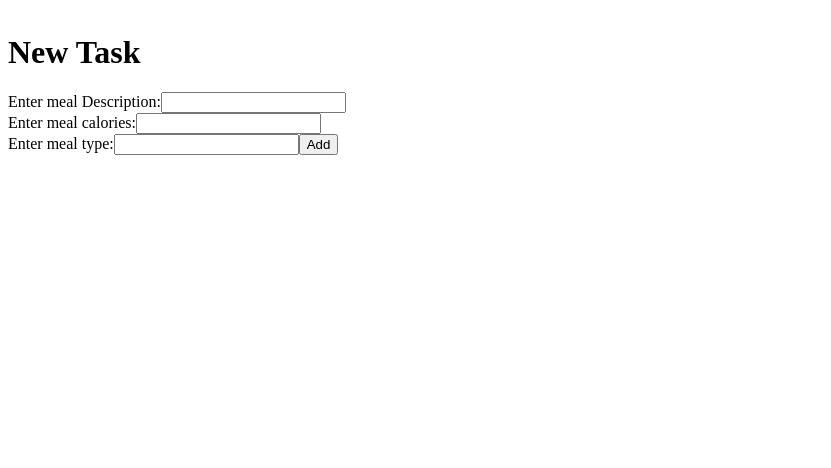
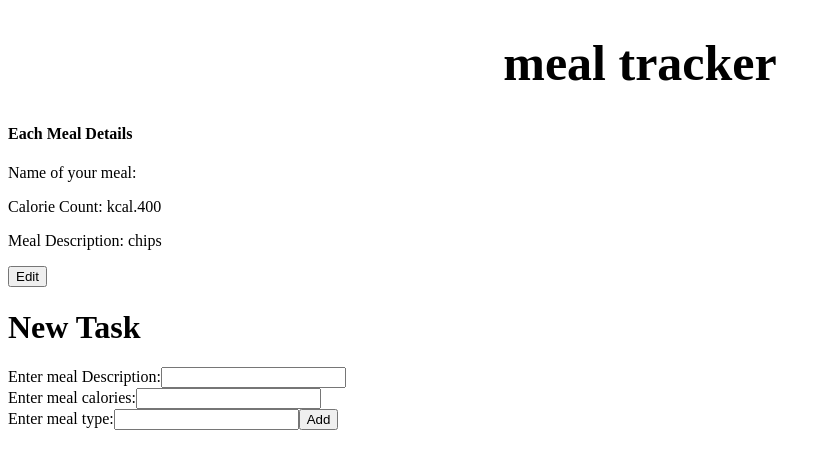
Before and after one commit to markkariuki/meal-tracker, an Angular app: page / in a window 1280 px wide. Shown: the top 468 px of the page, without its empty margins (0-831 px from the left). Built offline with nearby package versions, Linux system fonts and the light colour scheme.

Commit message:
add the list

```diff
--- a/src/app/app.component.html
+++ b/src/app/app.component.html
@@ -1,7 +1,7 @@
 <!--The content below is only a placeholder and can be replaced.-->
 <h1>{{title}}</h1>
 <app-meal-lists
-[childMealList]="masterMealList"
+[childtaskMeal]="masterMealList"
    (clickSender)="showDetails($event)"
 ></app-meal-lists>
 <app-edit-meals
--- a/src/app/app.component.ts
+++ b/src/app/app.component.ts
@@ -6,9 +6,11 @@ import { Meal } from './meal.model';
   styleUrls: ['./app.component.css']
 })
 export class AppComponent {
+   title= 'meal tracker';
   public masterMealList: Meal[] = [
+    new Meal("chips", 400, "lunch")
+  ];
 
-   ];
    selectedMeal: Meal = null;
    showDetails(clickedMeal: Meal) {
      this.selectedMeal = clickedMeal;
@@ -16,7 +18,7 @@ export class AppComponent {
    finishedEditing() {
      this.selectedMeal = null;
    }
-   addTask(newMealFromChild: Meal) {
+   addMeal(newMealFromChild: Meal) {
    this.masterMealList.push(newMealFromChild);
  }
  }
--- a/src/app/meal-lists/meal-lists.component.ts
+++ b/src/app/meal-lists/meal-lists.component.ts
@@ -7,7 +7,7 @@ import { Meal } from '../meal.model';
   styleUrls: ['./meal-lists.component.css']
 })
 export class MealListsComponent implements OnInit {
-  @Input() childMealList: Meal[];
+  @Input() childtaskMeal: Meal[];
   @Output() clickSender = new EventEmitter();
   editButtonHasBeenClicked(mealToEdit: Meal) {
     this.clickSender.emit(mealToEdit);
--- a/src/app/new-meals/new-meals.component.ts
+++ b/src/app/new-meals/new-meals.component.ts
@@ -10,7 +10,6 @@ export class NewMealsComponent implements OnInit {
  addClicked(description: string, calories: number, type:string) {
       var newMealToAdd: Meal = new Meal(description, calories, type);
       this.newMealSender.emit(newMealToAdd);
-
     }
   constructor() { }
 
```
